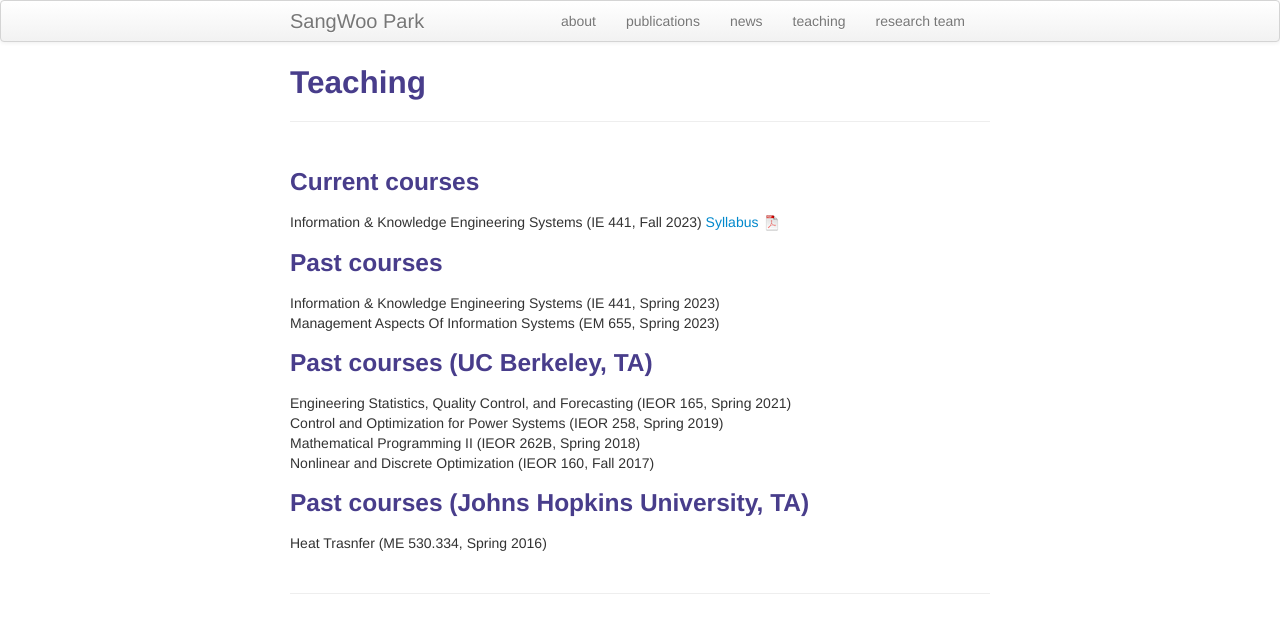
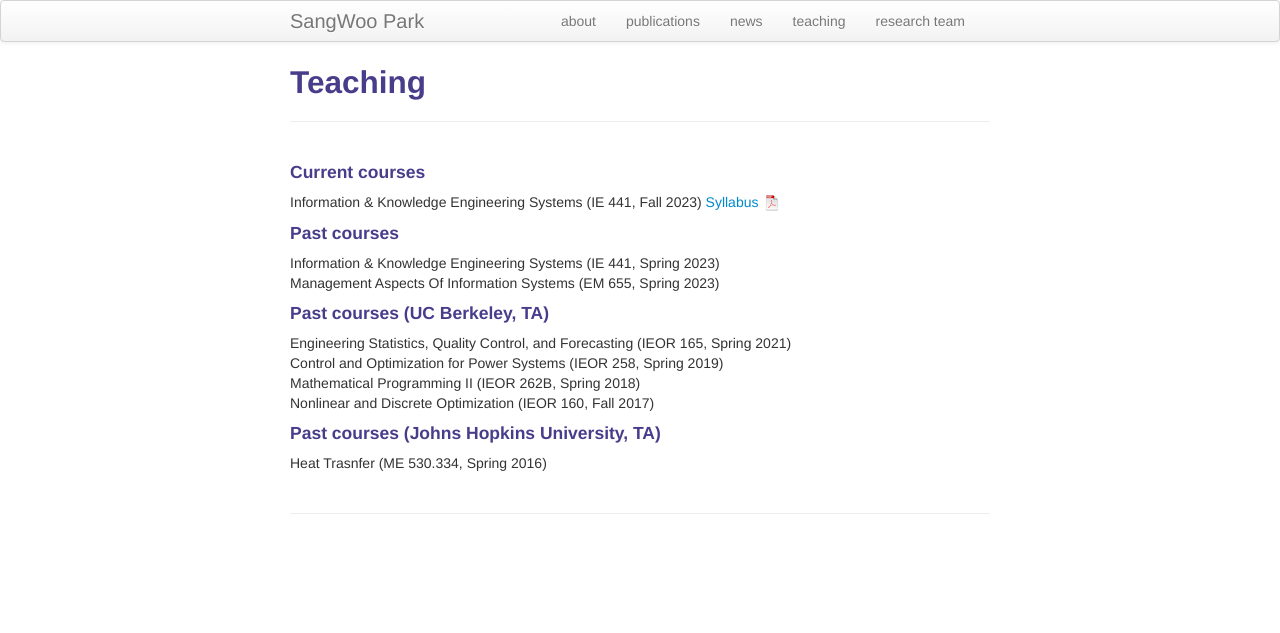
Before and after one commit to sangwoopark-njit/sangwoopark-njit.github.io, a Jekyll site: the page built from teaching.md, in a window 1280 px wide. Shown: the top 633 px of the page. Built offline with Jekyll 4.4.1, drawn with Linux system fonts in a browser that asks for light colours.

```diff
--- a/teaching.md
+++ b/teaching.md
@@ -16,21 +16,21 @@ description: SangWoo Park's teaching
 </div> -->
 
 
-### <a name="current"></a>Current courses
+#### <a name="current"></a>Current courses
 
 Information & Knowledge Engineering Systems (IE 441, Fall 2023)
 <a href="{{ BASE_PATH }}/IE441_syllabus.pdf" target="_blank">Syllabus <img src="icons16/pdf-icon.png" alt="PDF" /></a><br/>
 
-### <a name="past"></a>Past courses
+#### <a name="past"></a>Past courses
 
 Information & Knowledge Engineering Systems (IE 441, Spring 2023)<br/>
 Management Aspects Of Information Systems (EM 655, Spring 2023)<br/>
 
-### <a name="past"></a>Past courses (UC Berkeley, TA)
+#### <a name="past"></a>Past courses (UC Berkeley, TA)
 Engineering Statistics, Quality Control, and Forecasting (IEOR 165, Spring 2021)<br/>
 Control and Optimization for Power Systems (IEOR 258, Spring 2019)<br/>
 Mathematical Programming II (IEOR 262B, Spring 2018)<br/>
 Nonlinear and Discrete Optimization (IEOR 160, Fall 2017)<br/>
 
-### <a name="past"></a>Past courses (Johns Hopkins University, TA)
+#### <a name="past"></a>Past courses (Johns Hopkins University, TA)
 Heat Trasnfer (ME 530.334, Spring 2016)
```
